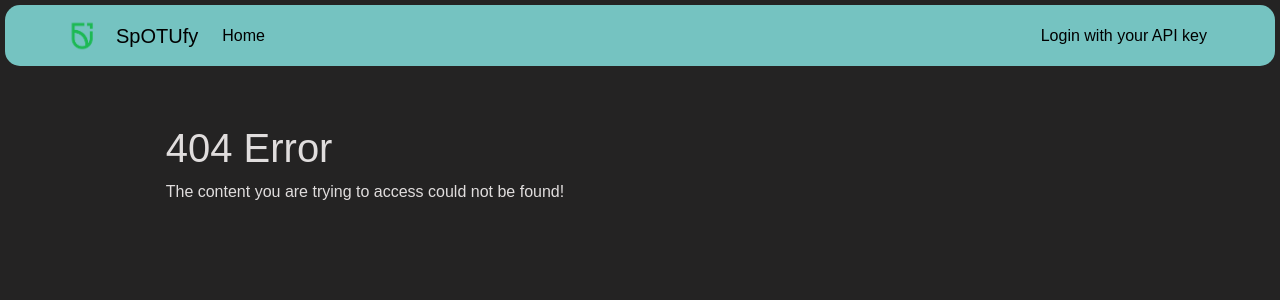
After one commit to chunned/spotufy, a Flask app: template templates/404.html in a window 1280 px wide. The commit adds this page. Shown: the top 300 px of the page. Run offline with Flask 3, Linux system fonts and the light colour scheme; the template is opened without the code that fills it, so the values that code supplies are empty.

Commit message:
Search Artists Added

```diff
--- a/app.py
+++ b/app.py
@@ -11,9 +11,15 @@ def home():
 def search_artist():
     if request.method == "POST":
         name = request.form.get("search_artist")
-        token = main.requestApiToken()
-        get_artists = main.searchArtists(token, name)
-    return render_template("search.html",title="Search Artist",artists=get_artists)
+        print(name)
+        if name == "":
+            return render_template("404.html",title="404 Not Found")
+        try:
+            token = main.requestApiToken()
+            get_artists = main.searchArtists(token, name)
+        except:
+            return render_template("404.html",title="404 Not Found")
+        return render_template("search.html",title="Search Artist",artists=get_artists)
 
 @app.route("/login",methods=["POST","GET"])
 def addUserKey():
@@ -24,4 +30,4 @@ def addUserKey():
         return render_template("login.html")
 
 if __name__ == '__main__':
-    app.run(debug=True, port=9191)
+    app.run(host="192.168.2.252", debug=True, port=9191)
--- a/static/main.css
+++ b/static/main.css
@@ -1,19 +1,20 @@
 body {
   font-family: 'Nunito', sans-serif;
   color: #e0dddd;
-}
+} /* Styling for the main body */
 
 html body {
   background-color: rgb(36, 35, 35);
-}
+} /* Styling for the html main body for bootstrap */
+
 .navbar {
-  padding-left: 5rem;
-  padding-right: 5rem;
+  padding-left: 3rem;
+  padding-right: 3rem;
   margin: 5px;
   background: rgb(117, 195, 193);
   border-radius: 15px;
   margin-bottom: 3%;
-}
+} /* bootstrap navbar, colors, etc */
 a {
   outline:0;
 }
@@ -21,26 +22,31 @@ a {
   background-color: #fefffe;
   color:black;
   border-radius: 10px;
-
-}
-
-.forms{
-  color: #e0dddd;
-}
+} /* change hovor color  */
 
 .form-login {
   margin: 0 auto;
   width: 85%;
   padding-top: 2%;
 }
-
 .main_body {
   padding-top: 1.25rem;
   width: 85%;
   margin: 0 auto;
-}
+  position: relative;
+} /* main text body styling for pages */
+
+.artist_output {
+  display: flex;
+  align-items: flex-start;
+} /* make the picture and ouput display side by side */
+
+.text {
+  flex: 1;
+} /* keep text to left */
 
 .artist_image {
-  display: inline-block;
-  margin: 0 auto;
-}
+  flex: 1;
+  max-width: 22%;
+  height: auto;
+} /* keep image to right */
--- /dev/null
+++ b/templates/404.html
@@ -0,0 +1,8 @@
+{% extends "layout.html" %}
+{% block content %}
+    <div class="main_body">
+        <h1> 404 Error  </h1>
+        <p> The content you are trying to access could not be found! </p>
+
+    </div>
+{% endblock content %}
--- a/templates/layout.html
+++ b/templates/layout.html
@@ -15,6 +15,9 @@
 <body>
     <nav class="navbar navbar-expand-lg">
         <div class="container-fluid">
+          <a class="navbar-brand" href="/">
+          <img src="/static/spOTUfy.png" height="35px">
+          </a>
           <a class="navbar-brand" href="/">SpOTUfy</a>
           <button class="navbar-toggler" type="button" data-bs-toggle="collapse" data-bs-target="#navbarScroll" aria-controls="navbarScroll" aria-expanded="false" aria-label="Toggle navigation">
             <span class="navbar-toggler-icon"></span>
```
Also changed, not shown: templates/search.html (+5 -3 lines), static/spOTUfy.png (added).
